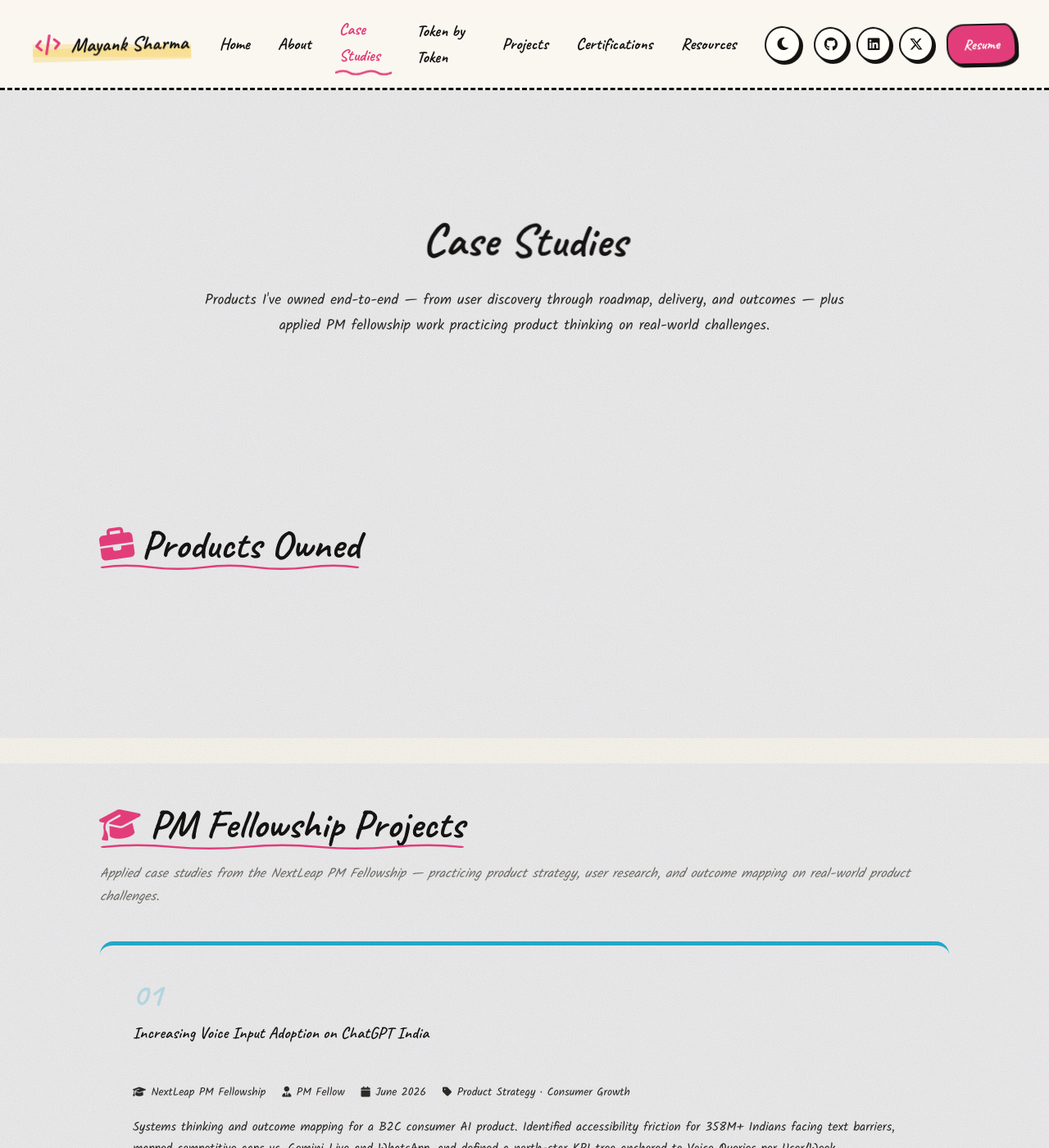
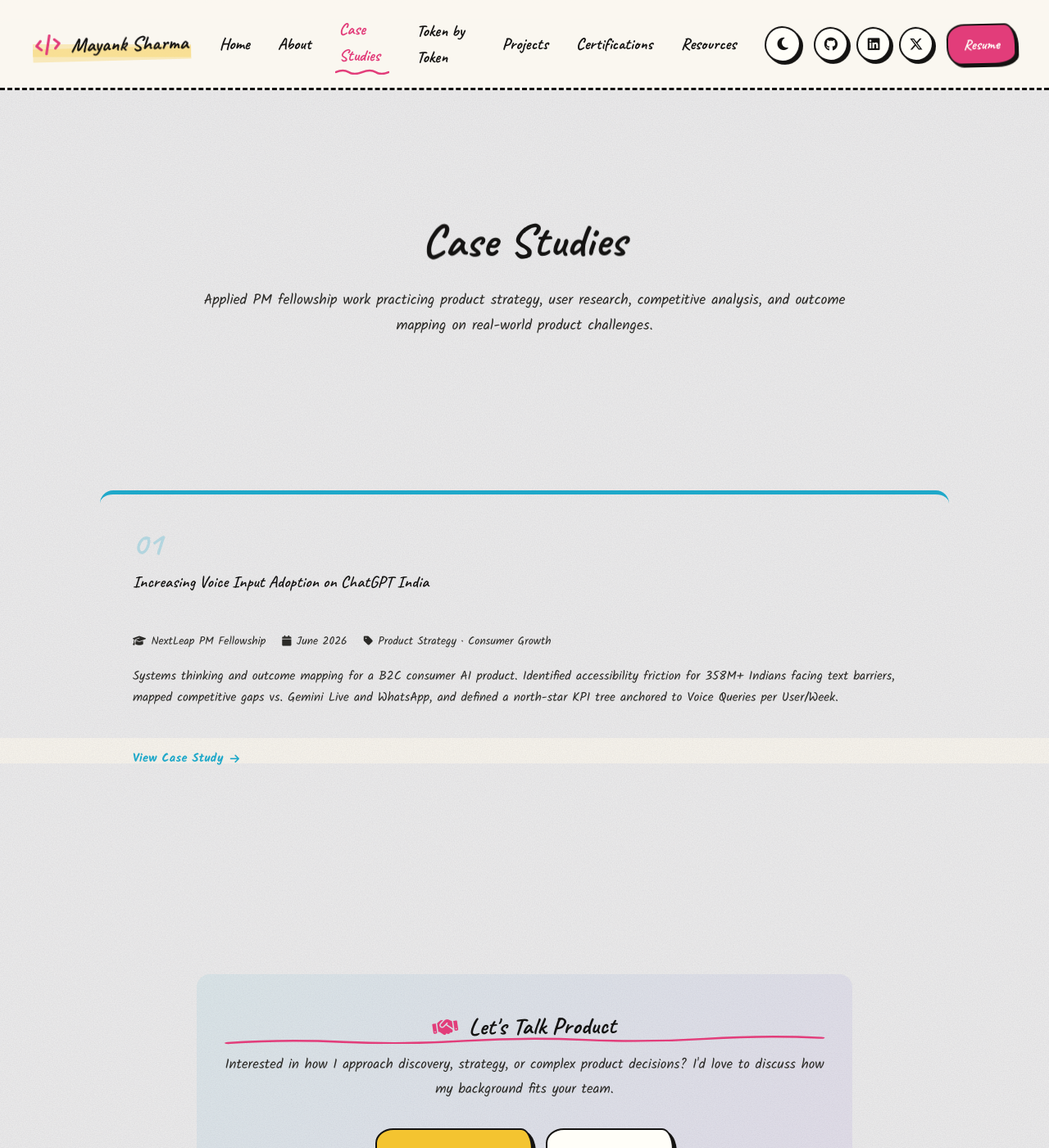
Before and after one commit to mayank1101/mayank1101.github.io, a Jekyll site: the page built from case-studies.html, in a window 1280 px wide and 1400 px high. Shown: the whole window at 82% size. Built offline with Jekyll 4.4.1, drawn with Linux system fonts in a browser that asks for light colours; some web fonts are replaced.

Commit message:
removed project owned section

```diff
--- a/case-studies.html
+++ b/case-studies.html
@@ -1,7 +1,7 @@
 ---
 layout: page
 title: Case Studies
-description: Product case studies by Mayank Sharma — real products owned and shipped, plus PM fellowship projects applying product thinking to consumer AI challenges.
+description: Product case studies by Mayank Sharma — applying product thinking to real-world challenges through the NextLeap PM Fellowship.
 ---
 
 <div class="container hero fade-in">
@@ -9,49 +9,14 @@ description: Product case studies by Mayank Sharma — real products owned and s
     <div class="case-studies-hero-text">
       <h1>Case Studies</h1>
       <p>
-        Products I've owned end-to-end — from user discovery through roadmap, delivery, and outcomes —
-        plus applied PM fellowship work practicing product thinking on real-world challenges.
+        Applied PM fellowship work practicing product strategy, user research, competitive analysis,
+        and outcome mapping on real-world product challenges.
       </p>
     </div>
   </div>
 </div>
 
-<!-- Real Work -->
 <div class="container section scroll-animate">
-  <h2 style="margin-bottom: 2.5rem;"><i class="fas fa-briefcase"></i> Products Owned</h2>
-  <div class="case-studies-grid">
-    {% assign sorted_cases = site.case_studies | sort: "order" %}
-    {% for case in sorted_cases %}
-    <a href="{{ case.url }}" class="case-study-card-link card-{{ case.accent_color }} scroll-animate">
-      <div class="case-study-card-header">
-        <div class="case-study-card-number">{{ case.order | prepend: "0" }}</div>
-        <h3 class="case-study-card-title">{{ case.title }}</h3>
-      </div>
-      <div class="case-study-card-body">
-        <div class="case-study-card-meta">
-          <span><i class="fas fa-building"></i> {{ case.company }}</span>
-          <span><i class="fas fa-user-tie"></i> {{ case.role }}</span>
-          <span><i class="fas fa-calendar"></i> {{ case.period }}</span>
-          <span><i class="fas fa-tag"></i> {{ case.type }}</span>
-        </div>
-        <p class="case-study-card-preview">{{ case.summary }}</p>
-      </div>
-      <div class="case-study-card-footer">
-        <span class="case-study-card-action">
-          Read Case Study <i class="fas fa-arrow-right"></i>
-        </span>
-      </div>
-    </a>
-    {% endfor %}
-  </div>
-</div>
-
-<!-- Fellowship Projects -->
-<div class="container section scroll-animate">
-  <h2 style="margin-bottom: 0.75rem;"><i class="fas fa-graduation-cap"></i> PM Fellowship Projects</h2>
-  <p class="muted" style="margin-bottom: 2.5rem; font-size: 1rem;">
-    Applied case studies from the NextLeap PM Fellowship — practicing product strategy, user research, and outcome mapping on real-world product challenges.
-  </p>
   <div class="case-studies-grid">
     <a href="/case-studies/voice-input-chatgpt-india.html" class="case-study-card-link card-cyan scroll-animate">
       <div class="case-study-card-header">
@@ -61,7 +26,6 @@ description: Product case studies by Mayank Sharma — real products owned and s
       <div class="case-study-card-body">
         <div class="case-study-card-meta">
           <span><i class="fas fa-graduation-cap"></i> NextLeap PM Fellowship</span>
-          <span><i class="fas fa-user-tie"></i> PM Fellow</span>
           <span><i class="fas fa-calendar"></i> June 2026</span>
           <span><i class="fas fa-tag"></i> Product Strategy · Consumer Growth</span>
         </div>
@@ -76,7 +40,6 @@ description: Product case studies by Mayank Sharma — real products owned and s
   </div>
 </div>
 
-<!-- CTA -->
 <div class="container section scroll-animate">
   <div class="case-studies-cta-card">
     <h2><i class="fas fa-handshake"></i> Let's Talk Product</h2>
```
